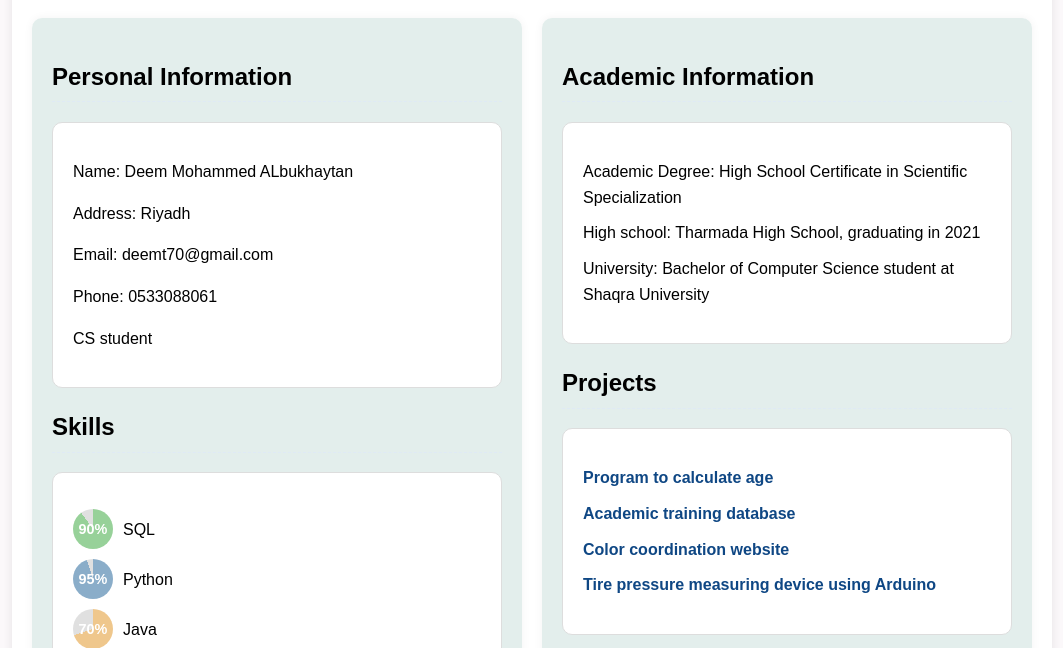
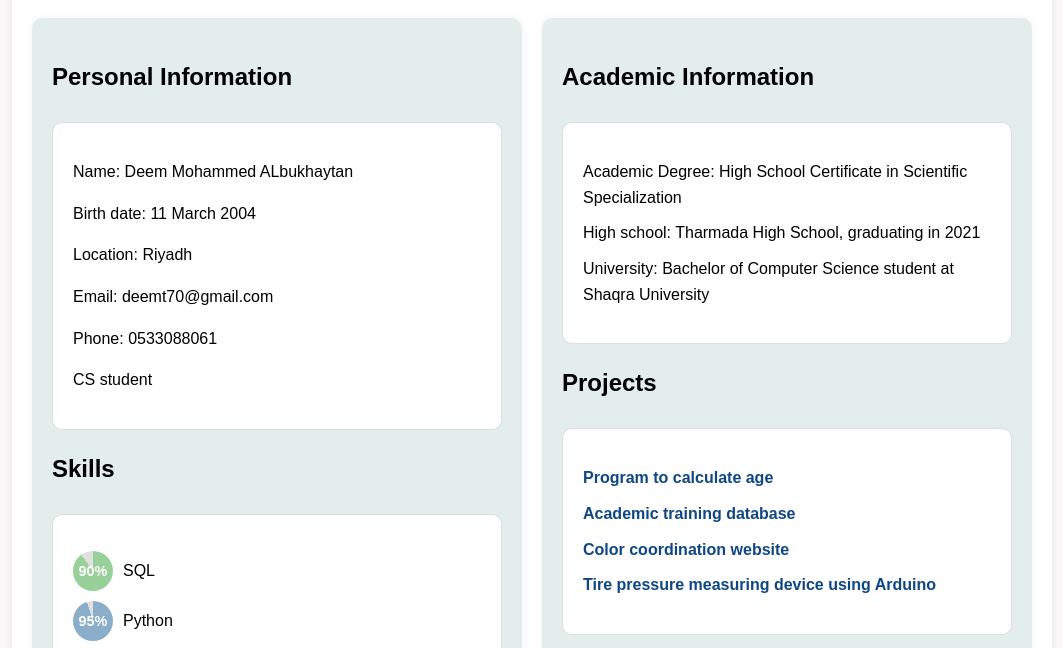
Before and after one commit to Deem506/CV, a plain HTML site: page index.html in a window 1280 px wide. Shown: the part 108-756 px from the top of the page, without its empty margins (108-1171 px from the left). Drawn offline with Linux system fonts and the light colour scheme.

Commit message:
Update index.html

```diff
--- a/index.html
+++ b/index.html
@@ -121,7 +121,8 @@
                     <h2>Personal Information</h2>
                     <div class="rectangle">
                         <p>Name: Deem Mohammed ALbukhaytan</p>
-                        <p>Address: Riyadh</p>
+                        <p>Birth date: 11 March 2004</p>
+                        <p>Location: Riyadh</p>
                         <p>Email: deemt70@gmail.com</p>
                         <p>Phone: 0533088061</p>
                         <p>CS student</p>
```
